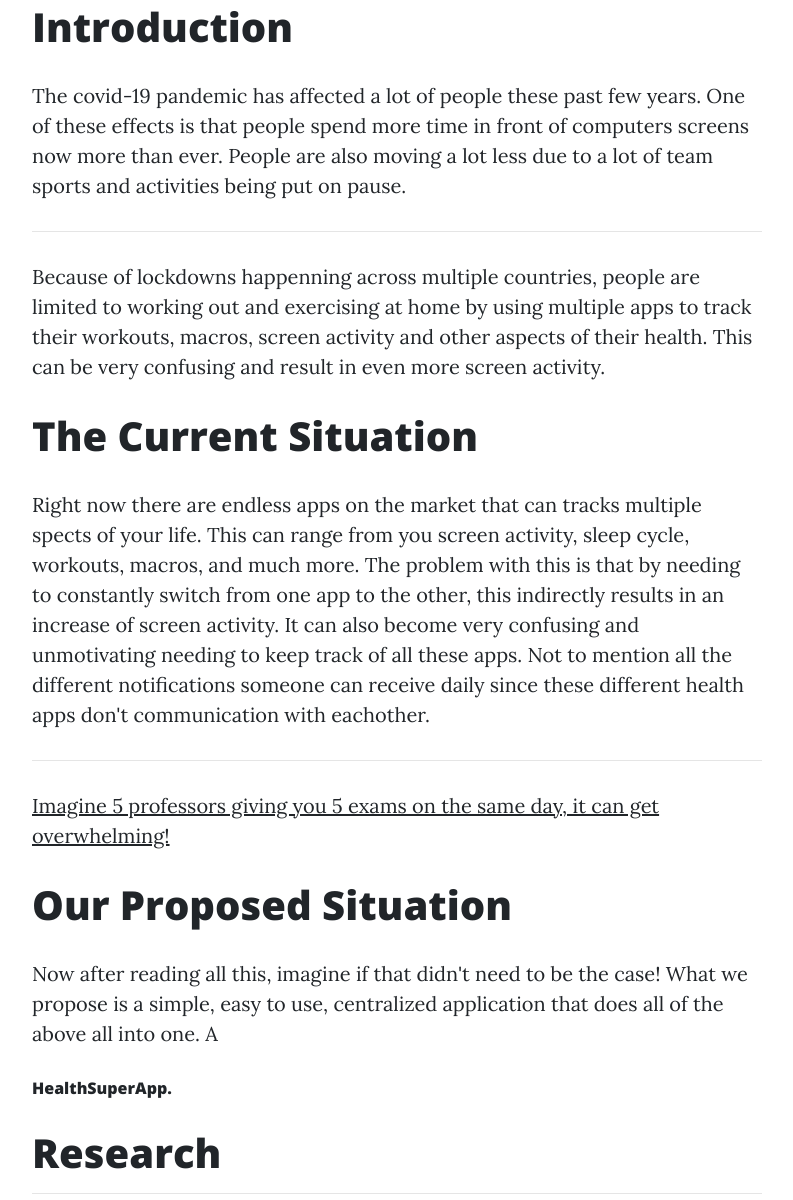
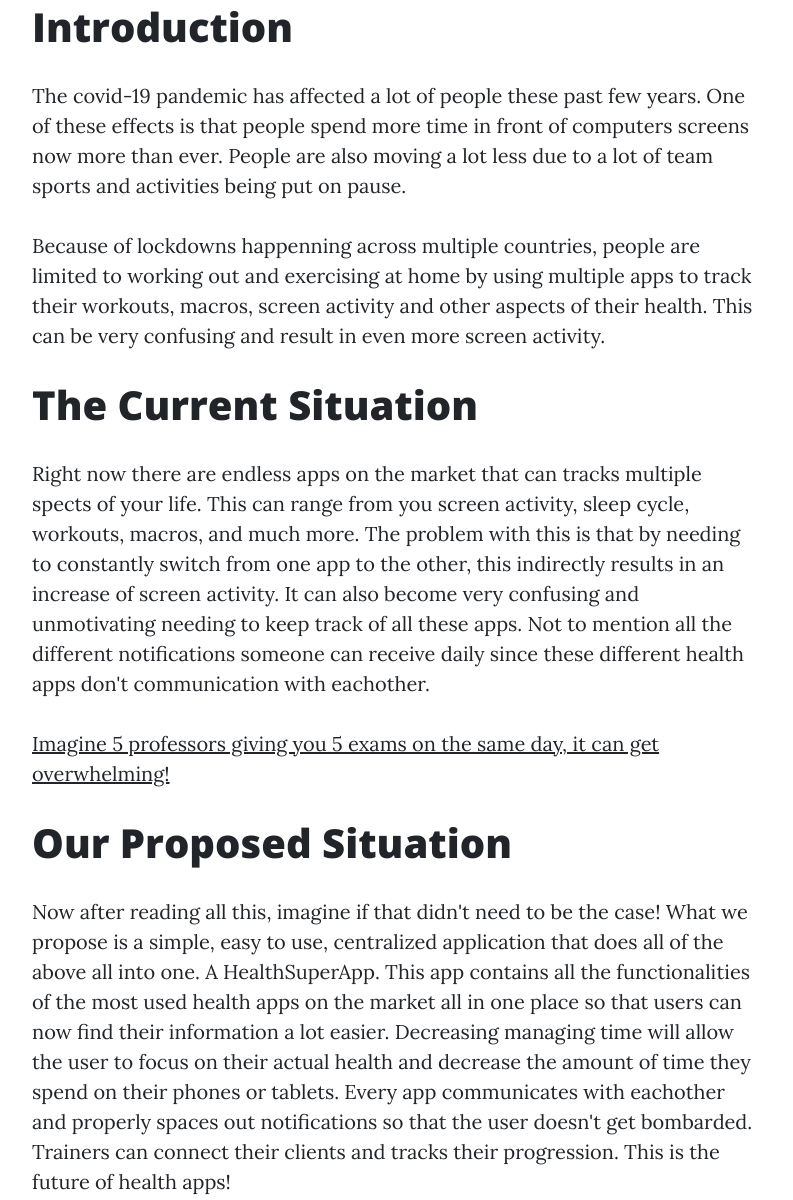
Before and after one commit to purplesmurf1998/soen345-mini-project, a plain HTML site: page index.html in a window 1280 px wide. Shown: the part 771-1971 px from the top of the page, without its empty margins (53-846 px from the left). Drawn offline with nearby package versions, Linux system fonts and the light colour scheme.

Commit message:
More text

```diff
--- a/index.html
+++ b/index.html
@@ -44,18 +44,16 @@
                 <div id="intro-div">
                     <h1>Introduction</h1>
                     <p>The covid-19 pandemic has affected a lot of people these past few years. One of these effects is that people spend more time in front of computers screens now more than ever. People are also moving a lot less due to a lot of team sports and activities being put on pause.</p>
-                    <hr>
                     <p>Because of lockdowns happenning across multiple countries, people are limited to working out and exercising at home by using multiple apps to track their workouts, macros, screen activity and other aspects of their health. This can be very confusing and result in even more screen activity.</p>
                 </div>
                 <div id="current-situation-div">
                     <h1>The Current Situation</h1>
                     <p>Right now there are endless apps on the market that can tracks multiple spects of your life. This can range from you screen activity, sleep cycle, workouts, macros, and much more. The problem with this is that by needing to constantly switch from one app to the other, this indirectly results in an increase of screen activity. It can also become very confusing and unmotivating needing to keep track of all these apps. Not to mention all the different notifications someone can receive daily since these different health apps don't communication with eachother. </p>
-                    <hr>
                     <p><u>Imagine 5 professors giving you 5 exams on the same day, it can get overwhelming!</u></p>
                 </div>
                 <div>
                     <h1>Our Proposed Situation</h1>
-                    <p>Now after reading all this, imagine if that didn't need to be the case! What we propose is a simple, easy to use, centralized application that does all of the above all into one. A <h6>HealthSuperApp.</h6></p>
+                    <p>Now after reading all this, imagine if that didn't need to be the case! What we propose is a simple, easy to use, centralized application that does all of the above all into one. A HealthSuperApp. This app contains all the functionalities of the most used health apps on the market all in one place so that users can now find their information a lot easier. Decreasing managing time will allow the user to focus on their actual health and decrease the amount of time they spend on their phones or tablets. Every app communicates with eachother and properly spaces out notifications so that the user doesn't get bombarded. Trainers can connect their clients and tracks their progression. This is the future of health apps!</p>
                 </div>
                 <div id="research-div">
                     <h1>Research</h1>
```
